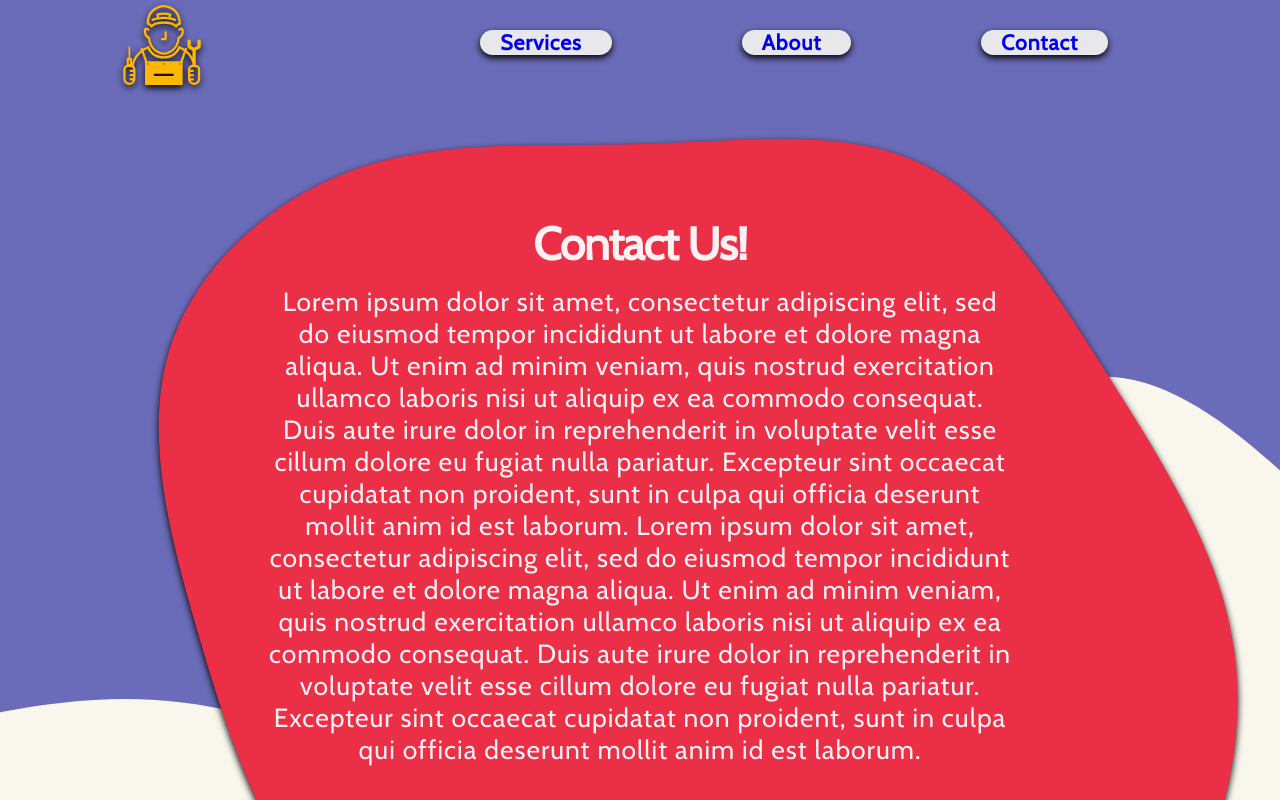
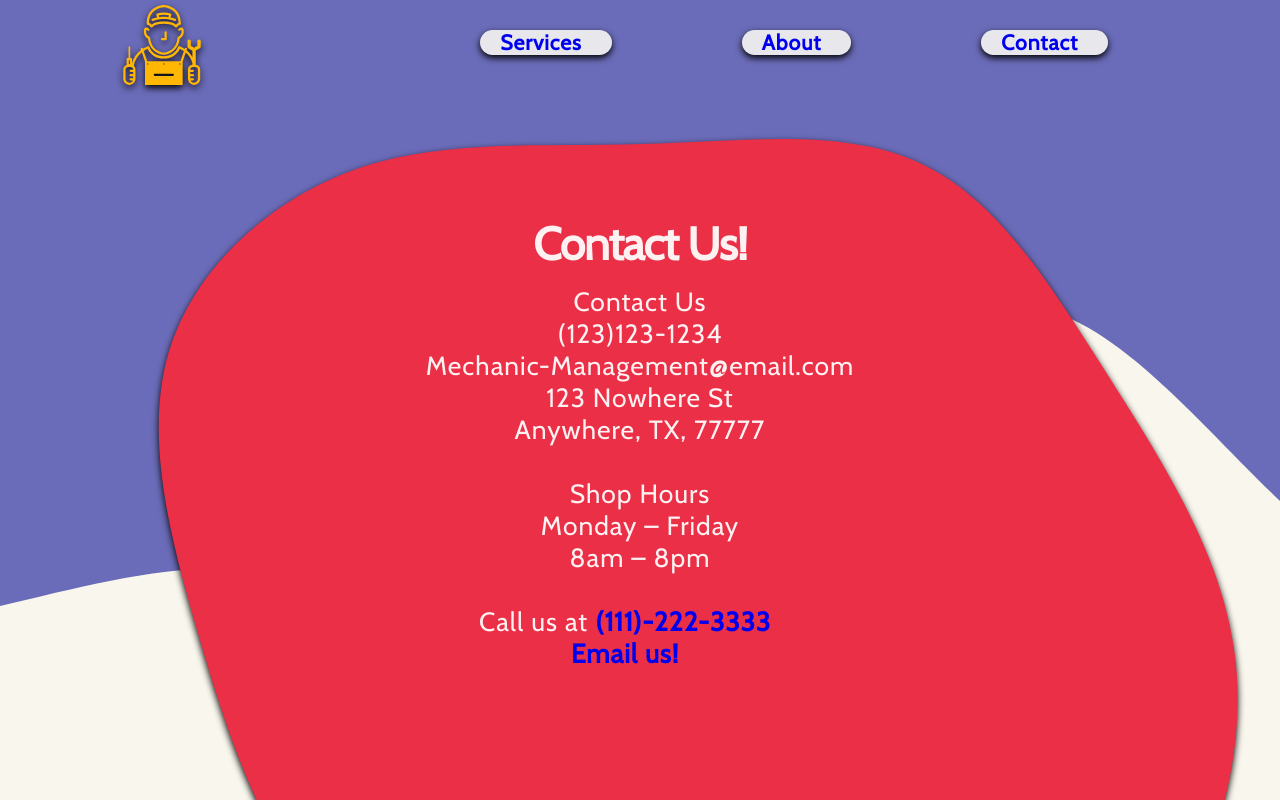
Before and after one commit to Team-Armadillo/Mechanic-Management, a React (Create React App) app in the folder client/: page /Contact in a window 1280 px wide. Shown: the top 800 px of the page. Built offline with nearby package versions, Linux system fonts and the light colour scheme.

Commit message:
added text content to navbar pages

```diff
--- a/client/src/pages/Navinfo/About.js
+++ b/client/src/pages/Navinfo/About.js
@@ -11,8 +11,17 @@ const About = () => {
           <h1 className="section-head">About Us and Our Mission.</h1>
           <div className = "paraContainer">
               <p className="paraText">
-                  Lorem ipsum dolor sit amet, consectetur adipiscing elit, sed do eiusmod tempor incididunt ut labore et dolore magna aliqua. Ut enim ad minim veniam, quis nostrud exercitation ullamco laboris nisi ut aliquip ex ea commodo consequat. Duis aute irure dolor in reprehenderit in voluptate velit esse cillum dolore eu fugiat nulla pariatur. Excepteur sint occaecat cupidatat non proident, sunt in culpa qui officia deserunt mollit anim id est laborum.
-                  Lorem ipsum dolor sit amet, consectetur adipiscing elit, sed do eiusmod tempor incididunt ut labore et dolore magna aliqua. Ut enim ad minim veniam, quis nostrud exercitation ullamco laboris nisi ut aliquip ex ea commodo consequat. Duis aute irure dolor in reprehenderit in voluptate velit esse cillum dolore eu fugiat nulla pariatur. Excepteur sint occaecat cupidatat non proident, sunt in culpa qui officia deserunt mollit anim id est laborum.
+At Mechanic Management our goals are to
+<br /><br />
+Keep your car running reliably for as long as you decide to keep it
+<br />
+Help you avoid breakdowns and accidents<br />
+Pass on reasonable prices to customers<br />
+Have a Friendly and Knowledgeable experience for all customers<br />
+Have your car fixed and returned ASAP
+<br /><br />
+
+These goals pushed our focus to make taking your car to the shop as simple, efficient, and transparent as possible! We achieve this through our easy to use portal. Nobody likes having to keep track of invoice numbers, account numbers, and an ever-growing list of passwords. We made our sign in process as simple as inputting your phone number. From inputting your phone number, you can check the status of your repairs, view your current invoices, and contact us with any questions.
               </p>
           </div>
 
--- a/client/src/pages/Navinfo/Contact.js
+++ b/client/src/pages/Navinfo/Contact.js
@@ -10,13 +10,28 @@ const Contact = () => {
           <h1 className="section-head">Contact Us!</h1>
           <div className = "paraContainer">
               <p className="paraText">
-                  Lorem ipsum dolor sit amet, consectetur adipiscing elit, sed do eiusmod tempor incididunt ut labore et dolore magna aliqua. Ut enim ad minim veniam, quis nostrud exercitation ullamco laboris nisi ut aliquip ex ea commodo consequat. Duis aute irure dolor in reprehenderit in voluptate velit esse cillum dolore eu fugiat nulla pariatur. Excepteur sint occaecat cupidatat non proident, sunt in culpa qui officia deserunt mollit anim id est laborum.
-                  Lorem ipsum dolor sit amet, consectetur adipiscing elit, sed do eiusmod tempor incididunt ut labore et dolore magna aliqua. Ut enim ad minim veniam, quis nostrud exercitation ullamco laboris nisi ut aliquip ex ea commodo consequat. Duis aute irure dolor in reprehenderit in voluptate velit esse cillum dolore eu fugiat nulla pariatur. Excepteur sint occaecat cupidatat non proident, sunt in culpa qui officia deserunt mollit anim id est laborum.
+              Contact Us
+
+
+<br />
+(123)123-1234
+<br />
+Mechanic-Management@email.com
+<br />
+123 Nowhere St
+<br />
+Anywhere, TX, 77777
+<br /><br />
+Shop Hours
+<br />
+Monday – Friday
+<br />
+8am – 8pm
 <br /><br />
 
 Call us at <a href="tel:111-222-3333">(111)-222-3333</a>
 <br />
-<a href = "mailto: abc@example.com">Email us!</a>
+<a href = "mailto: Mechanic-Management@email.com">Email us!</a>
               </p>
           </div>
 
--- a/client/src/pages/Navinfo/Services.js
+++ b/client/src/pages/Navinfo/Services.js
@@ -10,8 +10,20 @@ const Services = () => {
           <h1 className="section-head">Our Services.</h1>
           <div className = "paraContainer">
               <p className="paraText">
-                  Lorem ipsum dolor sit amet, consectetur adipiscing elit, sed do eiusmod tempor incididunt ut labore et dolore magna aliqua. Ut enim ad minim veniam, quis nostrud exercitation ullamco laboris nisi ut aliquip ex ea commodo consequat. Duis aute irure dolor in reprehenderit in voluptate velit esse cillum dolore eu fugiat nulla pariatur. Excepteur sint occaecat cupidatat non proident, sunt in culpa qui officia deserunt mollit anim id est laborum.
-                  Lorem ipsum dolor sit amet, consectetur adipiscing elit, sed do eiusmod tempor incididunt ut labore et dolore magna aliqua. Ut enim ad minim veniam, quis nostrud exercitation ullamco laboris nisi ut aliquip ex ea commodo consequat. Duis aute irure dolor in reprehenderit in voluptate velit esse cillum dolore eu fugiat nulla pariatur. Excepteur sint occaecat cupidatat non proident, sunt in culpa qui officia deserunt mollit anim id est laborum.
+
+Our mechanics are ready to help you fix your car! From check-in to checkout we have designed our process to be simple, easy to use, and transparent for our customers.
+<br /><br />
+We have designed our process with Covid-19 pandemic in mind. To protect us customers and employees alike we designed mechanic management to require as little time in the shop for our customers as possible. You can check the status of your vehicle, view your invoice, and contact our staff all on Mechanic Managements website on your home computer or mobile device.
+<br />
+We offer bumper to bumper services to help you including
+<br /><br />
+Repairs & Diagnostics
+<br />
+Preventative maintenance
+<br />
+Electrical Vehicle Maintenance
+<br />
+Safety inspections
               </p>
           </div>
 
```
